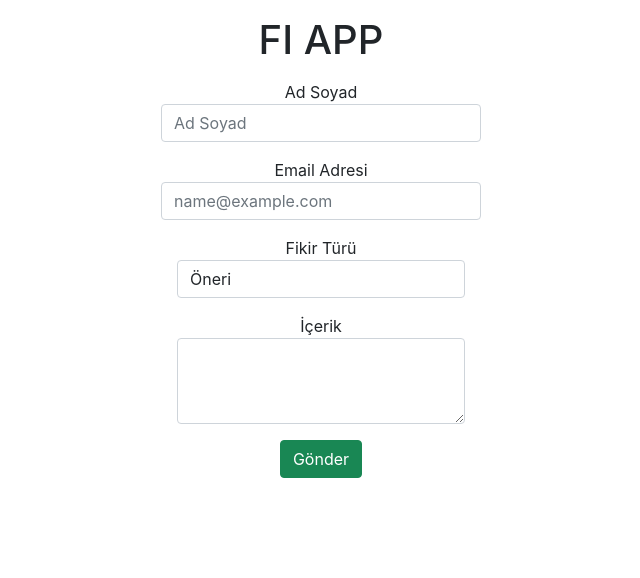
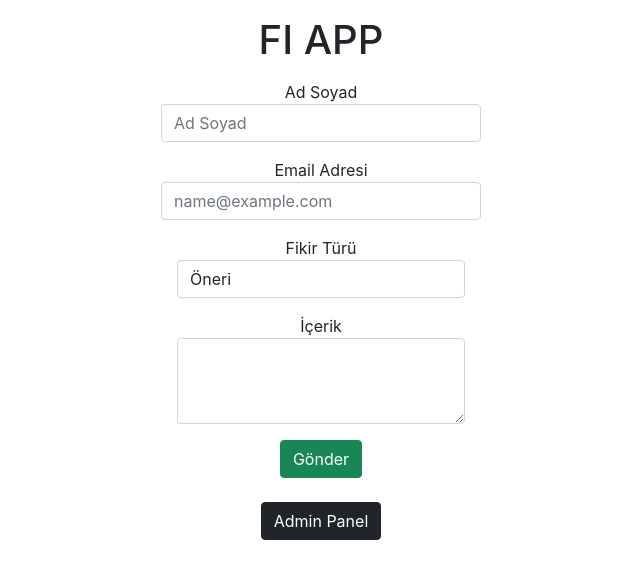
Before and after one commit to yenilikci/MERN-FI, a React (Create React App) app in the folder fi-client/: page / in a window 1280 px wide. Shown: the top 578 px of the page, without its empty margins (319-959 px from the left). Built offline with nearby package versions, Linux system fonts and the light colour scheme.

Commit message:
state adminPanelMi eklendi, state durumuna göre Admin.js component return edildi

```diff
--- /dev/null
+++ b/fi-client/src/Admin.js
@@ -0,0 +1,11 @@
+import React, { Component } from 'react'
+
+export default class Admin extends Component {
+    render() {
+        return (
+            <div>
+                <h1>Admin Panel</h1>
+            </div>
+        )
+    }
+}
--- a/fi-client/src/App.js
+++ b/fi-client/src/App.js
@@ -1,6 +1,7 @@
 import React, { Component } from "react";
 import axios from "axios";
 import "./App.css";
+import Admin from './Admin'
 
 export default class App extends Component {
 
@@ -11,6 +12,7 @@ export default class App extends Component {
     fikir: "",
     alertSuccessDisplay: "none",
     alertErrorDisplay: "none",
+    adminPanelMi:false
   };
 
   alanlariTemizle = () => {
@@ -39,14 +41,18 @@ export default class App extends Component {
       })
       .then((res) => {
         this.alanlariTemizle()
-        this.setState({ alertSuccessDisplay: "block" });
+        this.setState({ alertSuccessDisplay: "block" })
+        setTimeout(() => {
+          this.setState({ alertSuccessDisplay: "none" })
+        },1000)
       })
       .catch((err) => {
-        this.setState({ alertErrorDisplay: "block" });
+        this.setState({ alertErrorDisplay: "block" })
       });
   };
 
   render() {
+    if (this.state.adminPanelMi) return <Admin/>
     return (
       <div className="text-center mt-3">
         <h1>FI APP</h1>
@@ -64,7 +70,7 @@ export default class App extends Component {
             role="alert"
             style={{ display: this.state.alertErrorDisplay }}
           >
-            Fikriniz iletilmiştir!
+            Fikriniz iletilemedi!
           </div>
           <div className="form-group">
             <label htmlFor="exampleFormControlInput1">Ad Soyad</label>
@@ -114,6 +120,10 @@ export default class App extends Component {
             Gönder
           </button>
         </div>
+        <br/>
+        <button className="btn btn-dark" onClick={() => this.setState({adminPanelMi:true})}>
+            Admin Panel
+        </button>
       </div>
     );
   }
```
